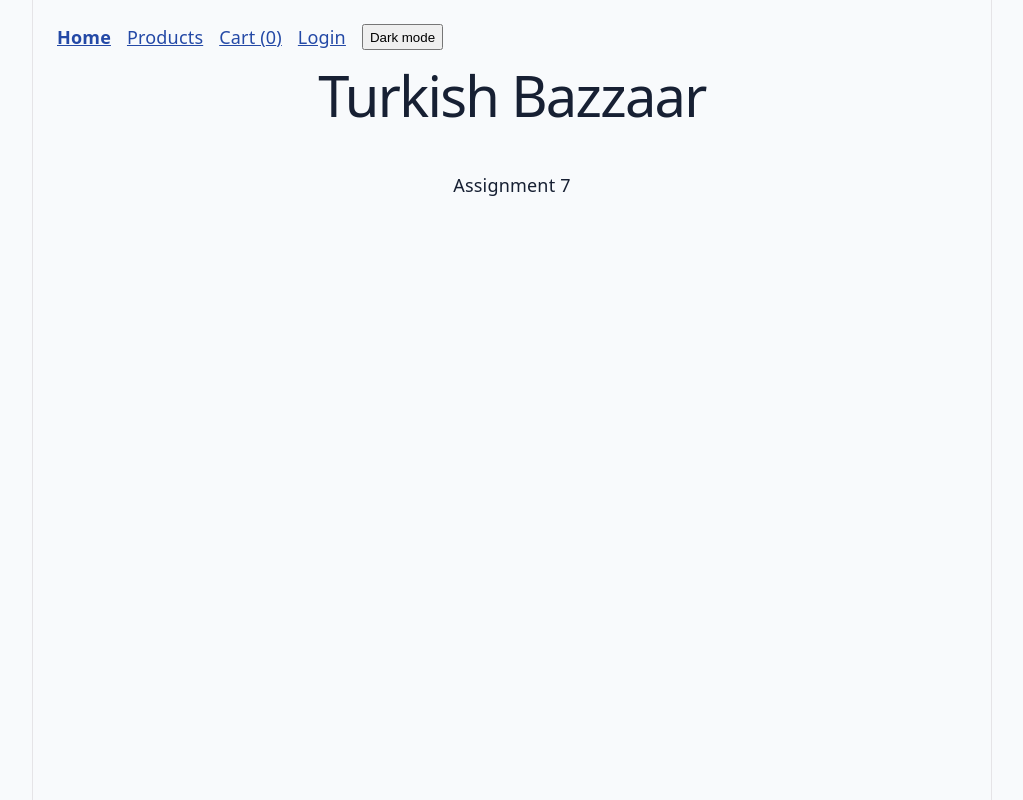
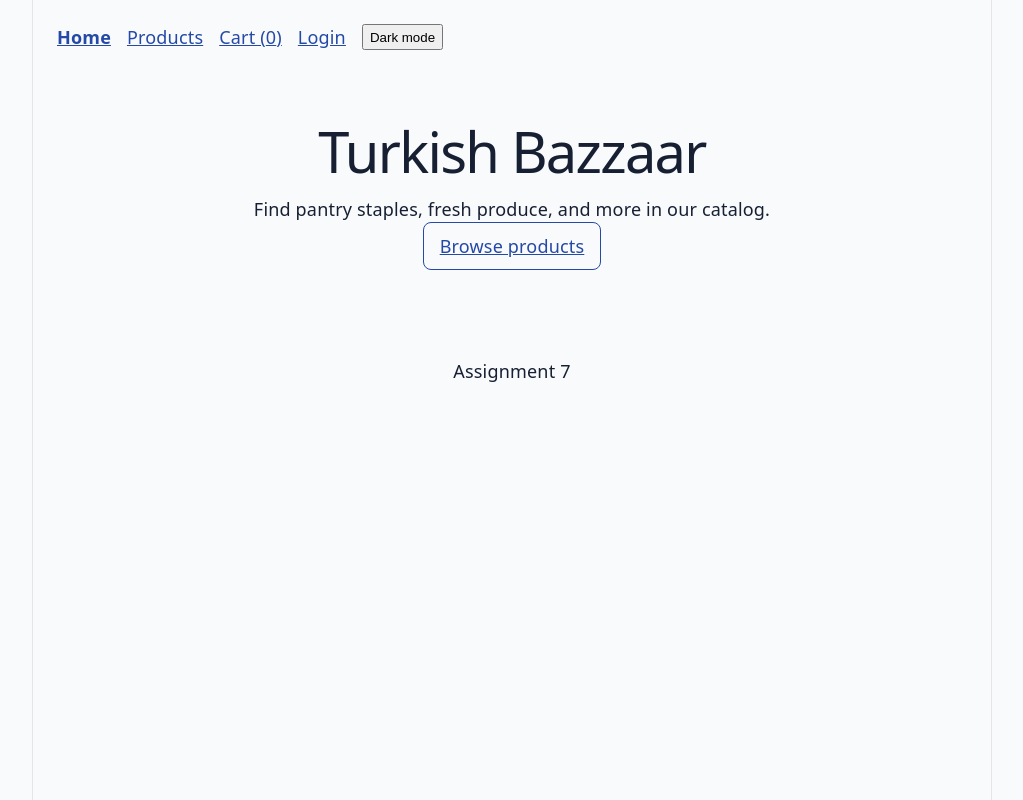
Before and after one commit to BerkeSengezer/assigment7, a React (Vite) app: page / in a window 1280 px wide. Shown: the whole page, without its empty margins (128-1151 px from the left). Built offline with nearby package versions, Linux system fonts and the light colour scheme.

Commit message:
Add a storefront welcome and catalog link

```diff
--- a/src/App.css
+++ b/src/App.css
@@ -41,3 +41,16 @@ footer {
   margin-bottom: 12px;
   object-fit: contain;
 }
+
+.shop-welcome {
+  margin: 32px auto;
+  padding: 24px;
+  text-align: center;
+}
+
+.browse-catalog {
+  display: inline-block;
+  padding: 10px 16px;
+  border: 1px solid currentColor;
+  border-radius: 8px;
+}
--- a/src/App.jsx
+++ b/src/App.jsx
@@ -1,3 +1,4 @@
+import Home from './pages/Home'
 import NotFound from './pages/NotFound'
 import Layout from './Layout'
 import { BrowserRouter, Route, Routes } from 'react-router'
@@ -16,7 +17,7 @@ export default function App() {
       <AuthProvider>
         <Routes>
           <Route element={<Layout />}>
-            <Route index element={<h1>Turkish Bazzaar</h1>} />
+            <Route index element={<Home />} />
             <Route path="products">
               <Route index element={<ProductList />} />
               <Route path=":id" element={<ProductDetail />} />
--- /dev/null
+++ b/src/pages/Home.jsx
@@ -0,0 +1,11 @@
+import { Link } from 'react-router'
+
+export default function Home() {
+  return (
+    <section className="shop-welcome">
+      <h1>Turkish Bazzaar</h1>
+      <p>Find pantry staples, fresh produce, and more in our catalog.</p>
+      <Link className="browse-catalog" to="/products">Browse products</Link>
+    </section>
+  )
+}
```
